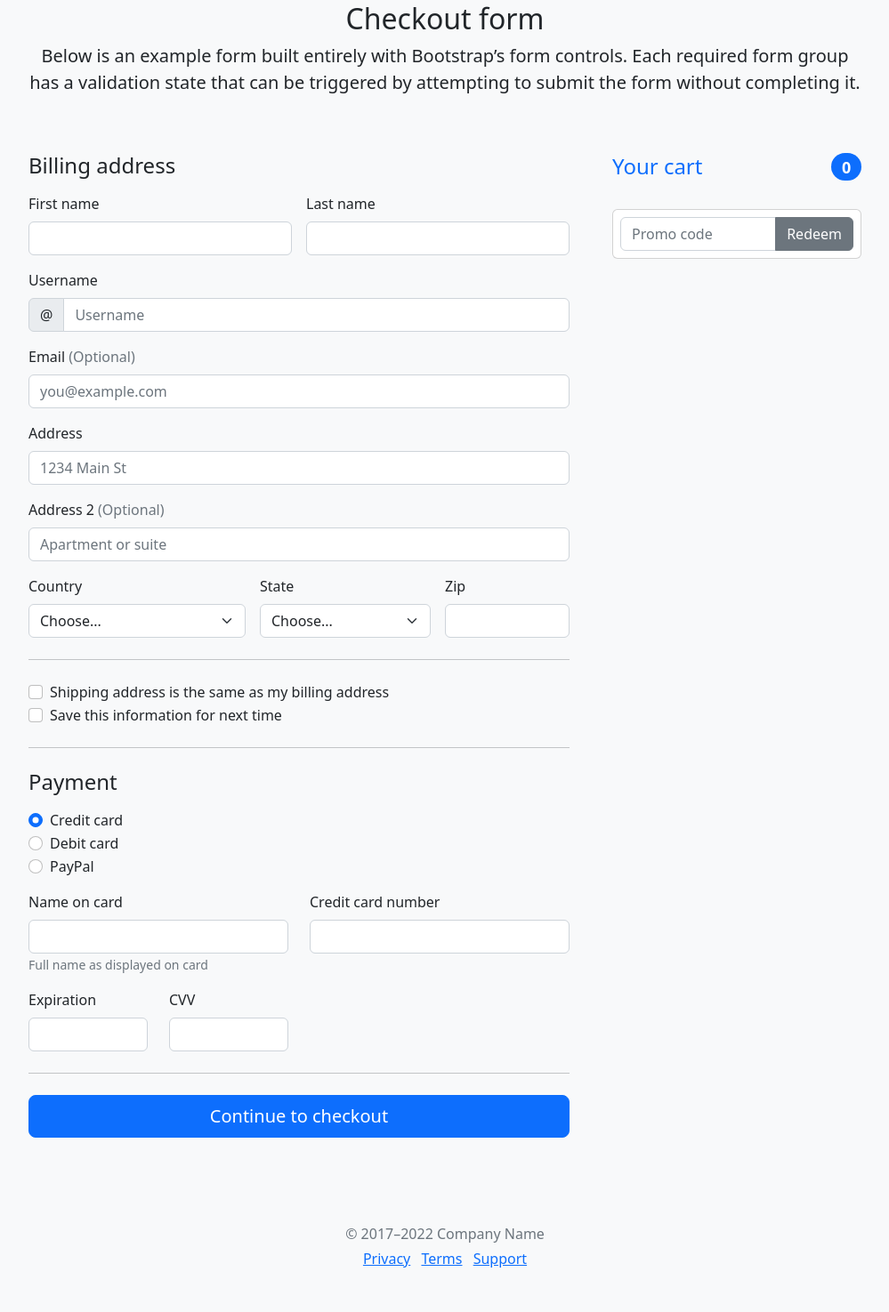
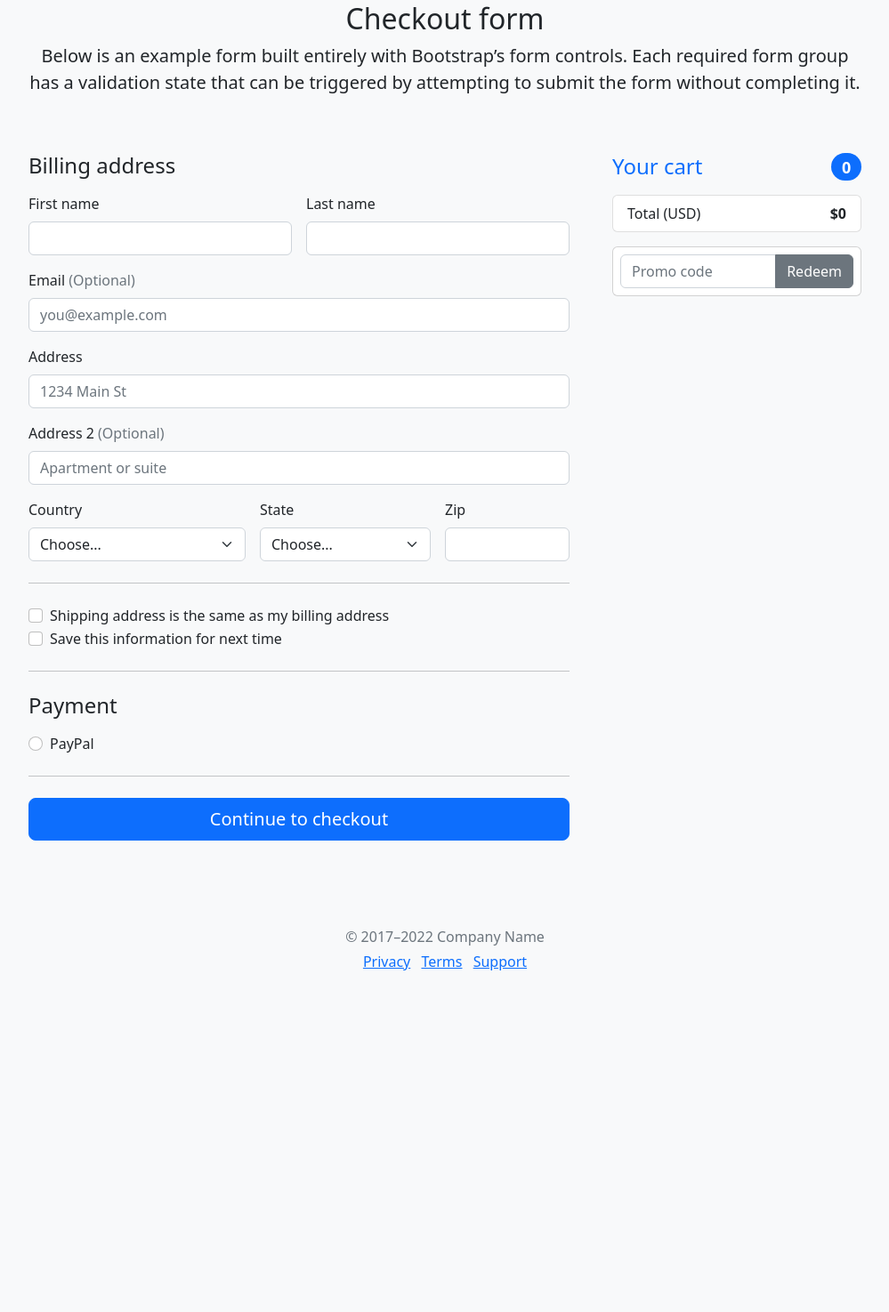
Before and after one commit to HundredSongs/E-Learning-Website, a Flask app: template templates/buy.html in a window 1280 px wide. Shown: the part 127-1602 px from the top of the page at 89% size, without its empty margins (140-1139 px from the left). After the commit the page ends 1218 px from the top, so only its background shows below. Run offline with Flask 2, Linux system fonts and the light colour scheme; the template is opened without the code that fills it, so the values that code supplies are empty; some libraries are stand-ins or nearby versions.

Commit message:
Users can now checkout in the Buy page.

```diff
--- a/app.py
+++ b/app.py
@@ -77,6 +77,8 @@ def buy():
     if request.method == "POST":
 
         id = request.form.get("id")
+        payment = request.form.get("email")
+        print(payment)
         promo = request.form.get("promo")
 
         # If buying a course
@@ -103,11 +105,24 @@ def buy():
             elif id:
                 session["cart"].append(id)
 
+        elif payment:
+
+            db.execute("INSERT INTO users_courses (user_id, course_id) VALUES (?, ?)",
+                        session["user_id"], session["cart"])
+
+            return redirect("/login")
+
         # If redeeming a promo code
         elif promo:
 
+            promo = promo.upper()
             check_promo = db.execute("SELECT * FROM promo WHERE name = ?", promo)
-            promo_id = check_promo[0]["id"]
+
+            try:
+                promo_id = check_promo[0]["id"]
+
+            except IndexError:
+                return redirect("/buy")
 
             if len(check_promo) == 1:
                 session["promo"].append(promo_id)
@@ -125,7 +140,6 @@ def buy():
     cart_count = db.execute("SELECT COUNT(*) FROM courses WHERE id IN (?)", session["cart"])
     count = cart_count[0]["COUNT(*)"]
 
-    print(promo_sum)
     if len(promo) >= 1 and len(cart) >= 1:
         total = cart_sum[0]["SUM(price)"] - promo_sum[0]["SUM(value)"]
         return render_template("buy.html", cart=cart, promo=promo, total=total, count=count)
@@ -356,6 +370,7 @@ def settings():
 
         # Check if users wants to change password
         if request.form.get("button_pass") != None:
+
             # Ensure new password was submitted
             if not request.form.get("password_new"):
                 flash("Must provide new password")
--- a/templates/account.html
+++ b/templates/account.html
@@ -24,7 +24,7 @@ Account
 
       <div class="col">
         <div class="card shadow-sm">
-          <img src="../static/courses/{{ id.id }}.png" class="bd-placeholder-img card-img-top" width="100%" height="255" alt="...">
+          <img src="../static/images/courses/{{ id.id }}.png" class="bd-placeholder-img card-img-top" width="100%" height="255" alt="...">
 
           <div class="card-body">
             <p class="card-text fw-bold">{{ id.name }}</p>
@@ -32,7 +32,7 @@ Account
               <div class="btn-group">
                 <button class="btn btn-sm btn-outline-secondary" id="id" name="id" value="{{ id.id }}">Take this course!</a>
               </div>
-              <small class="fs-6 fw-semibold">{{ id.price }}</small>
+              <small class="fs-6 fw-semibold">Enrolled</small>
             </div>
           </div>
         </div>
--- a/templates/buy.html
+++ b/templates/buy.html
@@ -116,6 +116,11 @@
             <span>Total (USD)</span>
             <strong>${{ total }}</strong>
           </li>
+          {% else %}
+          <li class="list-group-item d-flex justify-content-between">
+            <span>Total (USD)</span>
+            <strong>$0</strong>
+          </li>
           {% endif %}
 
         </ul>
@@ -131,7 +136,7 @@
 
       <div class="col-md-7 col-lg-8">
         <h4 class="mb-3">Billing address</h4>
-        <form class="needs-validation" novalidate>
+        <form action="/buy" method="post" class="needs-validation" novalidate>
           <div class="row g-3">
             <div class="col-sm-6">
               <label for="firstName" class="form-label">First name</label>
@@ -149,20 +154,10 @@
               </div>
             </div>
 
-            <div class="col-12">
-              <label for="username" class="form-label">Username</label>
-              <div class="input-group has-validation">
-                <span class="input-group-text">@</span>
-                <input type="text" class="form-control" id="username" placeholder="Username" required>
-              <div class="invalid-feedback">
-                  Your username is required.
-                </div>
-              </div>
-            </div>
 
             <div class="col-12">
               <label for="email" class="form-label">Email <span class="text-muted">(Optional)</span></label>
-              <input type="email" class="form-control" id="email" placeholder="you@example.com">
+              <input type="email" class="form-control" id="email" name="email" placeholder="you@example.com">
               <div class="invalid-feedback">
                 Please enter a valid email address for shipping updates.
               </div>
@@ -233,14 +228,7 @@
           <h4 class="mb-3">Payment</h4>
 
           <div class="my-3">
-            <div class="form-check">
-              <input id="credit" name="paymentMethod" type="radio" class="form-check-input" checked required>
-              <label class="form-check-label" for="credit">Credit card</label>
-            </div>
-            <div class="form-check">
-              <input id="debit" name="paymentMethod" type="radio" class="form-check-input" required>
-              <label class="form-check-label" for="debit">Debit card</label>
-            </div>
+
             <div class="form-check">
               <input id="paypal" name="paymentMethod" type="radio" class="form-check-input" required>
               <label class="form-check-label" for="paypal">PayPal</label>
@@ -248,38 +236,7 @@
           </div>
 
           <div class="row gy-3">
-            <div class="col-md-6">
-              <label for="cc-name" class="form-label">Name on card</label>
-              <input type="text" class="form-control" id="cc-name" placeholder="" required>
-              <small class="text-muted">Full name as displayed on card</small>
-              <div class="invalid-feedback">
-                Name on card is required
-              </div>
-            </div>
 
-            <div class="col-md-6">
-              <label for="cc-number" class="form-label">Credit card number</label>
-              <input type="text" class="form-control" id="cc-number" placeholder="" required>
-              <div class="invalid-feedback">
-                Credit card number is required
-              </div>
-            </div>
-
-            <div class="col-md-3">
-              <label for="cc-expiration" class="form-label">Expiration</label>
-              <input type="text" class="form-control" id="cc-expiration" placeholder="" required>
-              <div class="invalid-feedback">
-                Expiration date required
-              </div>
-            </div>
-
-            <div class="col-md-3">
-              <label for="cc-cvv" class="form-label">CVV</label>
-              <input type="text" class="form-control" id="cc-cvv" placeholder="" required>
-              <div class="invalid-feedback">
-                Security code required
-              </div>
-            </div>
           </div>
 
 
@@ -288,7 +245,7 @@
 
           <hr class="my-4">
 
-          <button class="w-100 btn btn-primary btn-lg" type="submit">Continue to checkout</button>
+          <button id="payemnt" name="payment" class="w-100 btn btn-primary btn-lg" type="submit">Continue to checkout</button>
         </form>
       </div>
     </div>
```
Also changed, not shown: project.db, 2 other files.
